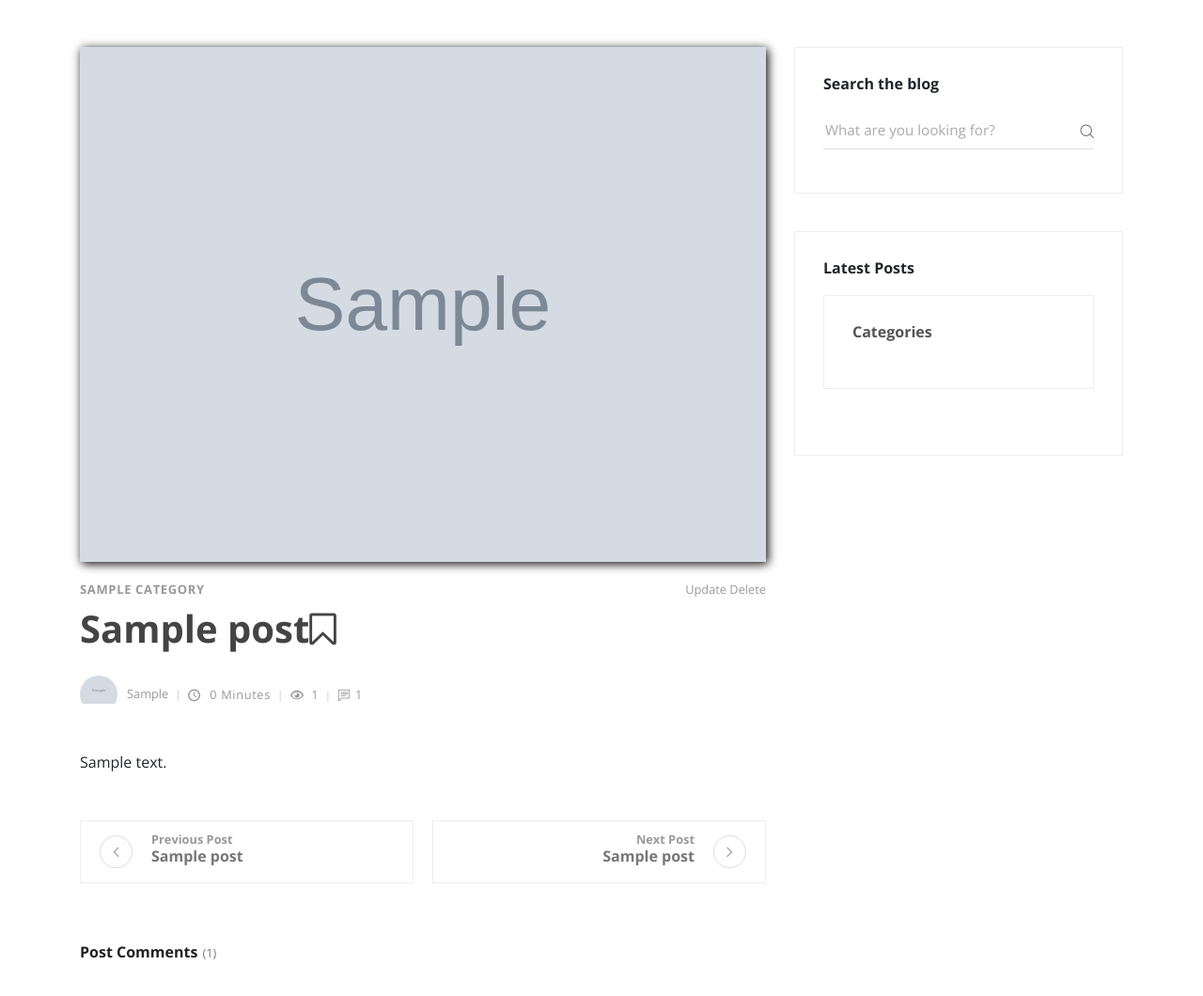
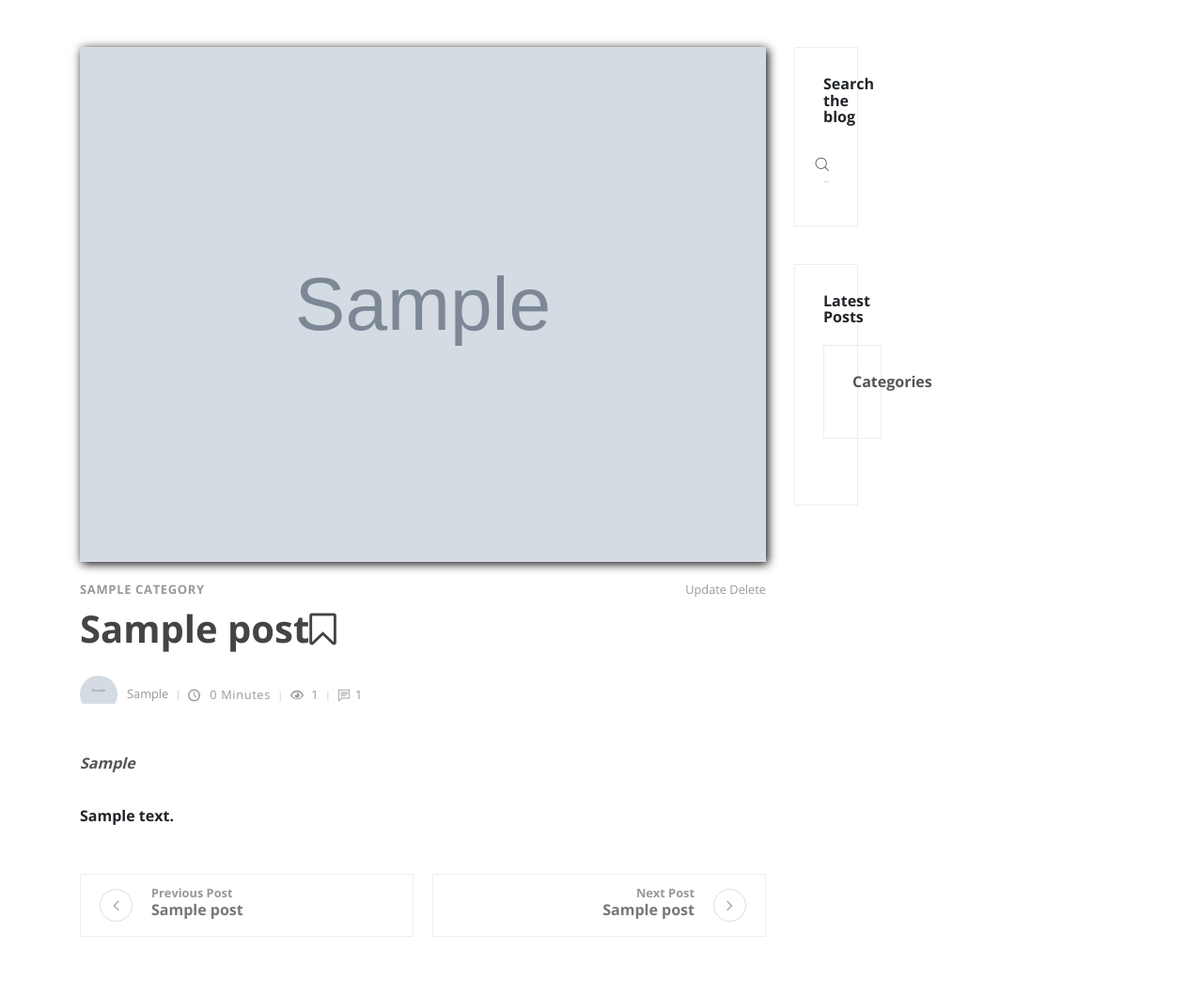
Before and after one commit to alvnavra/lacuinadelsprogrames, a Django app: page /en/post/1/ in a window 1280 px wide. Shown: the part 81-1141 px from the top of the page at 94% size. Run offline with Django 3.2, Linux system fonts and the light colour scheme; a user stored in the database is signed in; tables that the repository leaves empty hold one stand-in row (values such as "Sample post"); grey boxes marked "Sample" are stand-in pictures; data that the repository does not hold is empty; some libraries are stand-ins or nearby versions.

Commit message:
Mostramos el overview en el post

```diff
--- a/static_in_env/css/custom.css
+++ b/static_in_env/css/custom.css
@@ -2,3 +2,6 @@
 .img-card {
     box-shadow: 2px 2px 10px black;
 }
+.over-text {
+  font-size: 0.8em;
+}
--- a/templates/post.html
+++ b/templates/post.html
@@ -36,6 +36,7 @@
                   </div>
                 </div>
                 <div class="post-body">
+                  <p class="over-text"><strong><i>{{post.overview}}</i><strong></p>
                   {{post.content|safe}}
                 </div>
 
```
